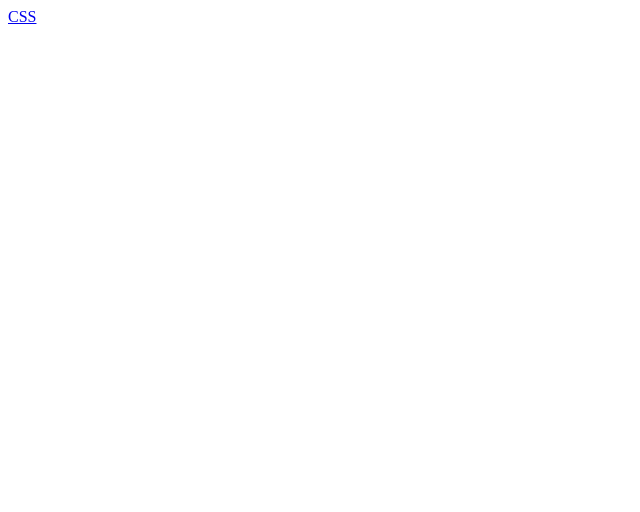
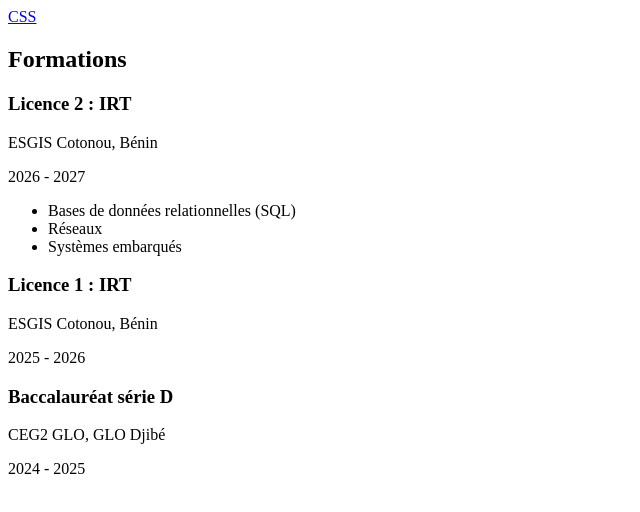
Before and after one commit to fernand-crypto/mon-cv, a plain HTML site: page index.html in a window 1280 px wide. Shown: the whole page, without its empty margins (0-640 px from the left). Drawn offline with Linux system fonts and the light colour scheme.

Commit message:
mise en place de la section formations

```diff
--- a/index.html
+++ b/index.html
@@ -7,5 +7,40 @@
 </head>
 <body>
     <a href="style.css">CSS</a>
+<section id="formations">
+    <!-- Bloc réservé aux formations -->
+    <h2>Formations</h2>
+
+    <article class="formation">
+        <!-- <article> : une formation = un bloc indépendant, répété pour chaque formation -->
+        <h3>Licence 2 : IRT</h3>
+        <!-- Intitulé de la formation -->
+
+        <p class="etablissement">ESGIS Cotonou, Bénin</p>
+        <!-- École et lieu -->
+
+        <p class="periode">2026 - 2027</p>
+        <!-- Période -->
+
+        <ul>
+            <li>Bases de données relationnelles (SQL)</li>
+            <li>Réseaux</li>
+            <li>Systèmes embarqués</li>
+        </ul>
+        <!-- <ul>/<li> : liste à puces des compétences acquises -->
+    </article>
+
+    <article class="formation">
+        <h3>Licence 1 : IRT</h3>
+        <p class="etablissement">ESGIS Cotonou, Bénin</p>
+        <p class="periode">2025 - 2026</p>
+    </article>
+
+    <article class="formation">
+        <h3>Baccalauréat série D</h3>
+        <p class="etablissement"> CEG2 GLO, GLO Djibé </p>
+        <p class="periode">2024 - 2025</p>
+    </article>
+</section>
 </body>
 </html>
```
